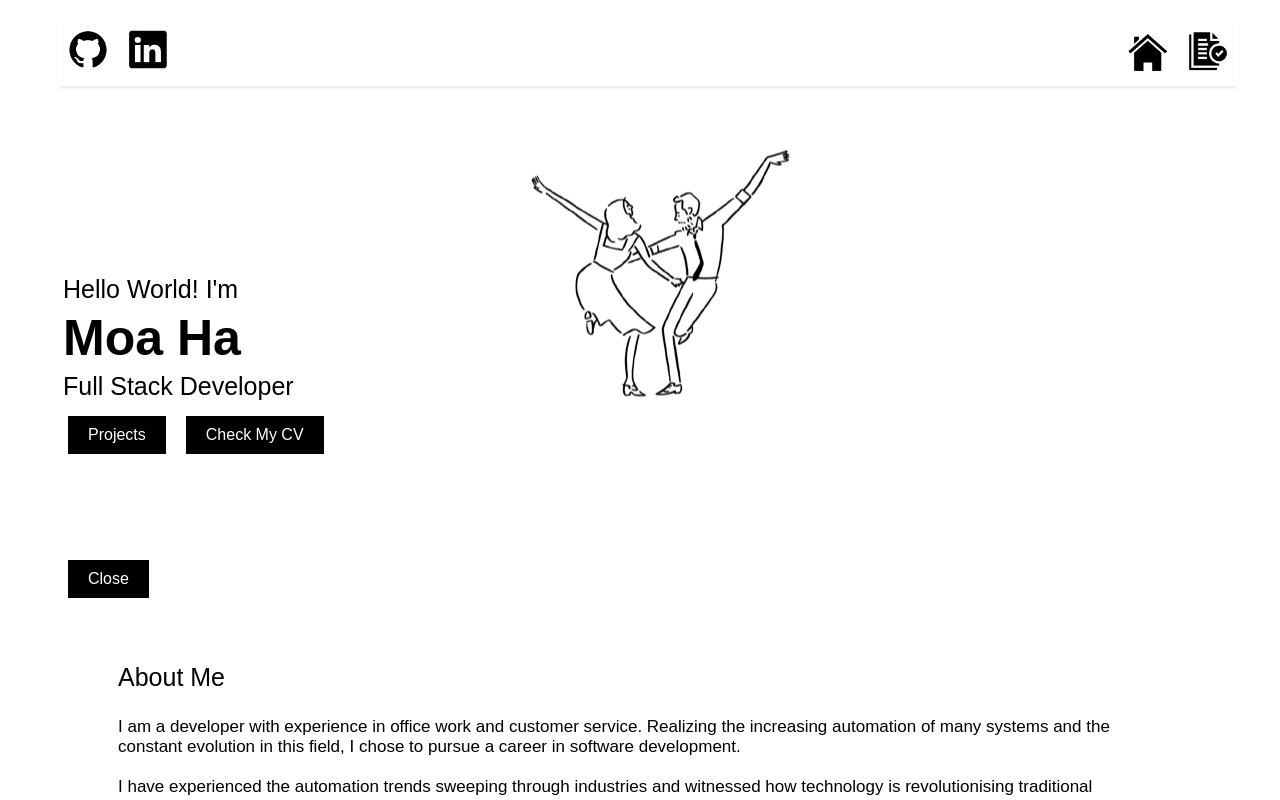
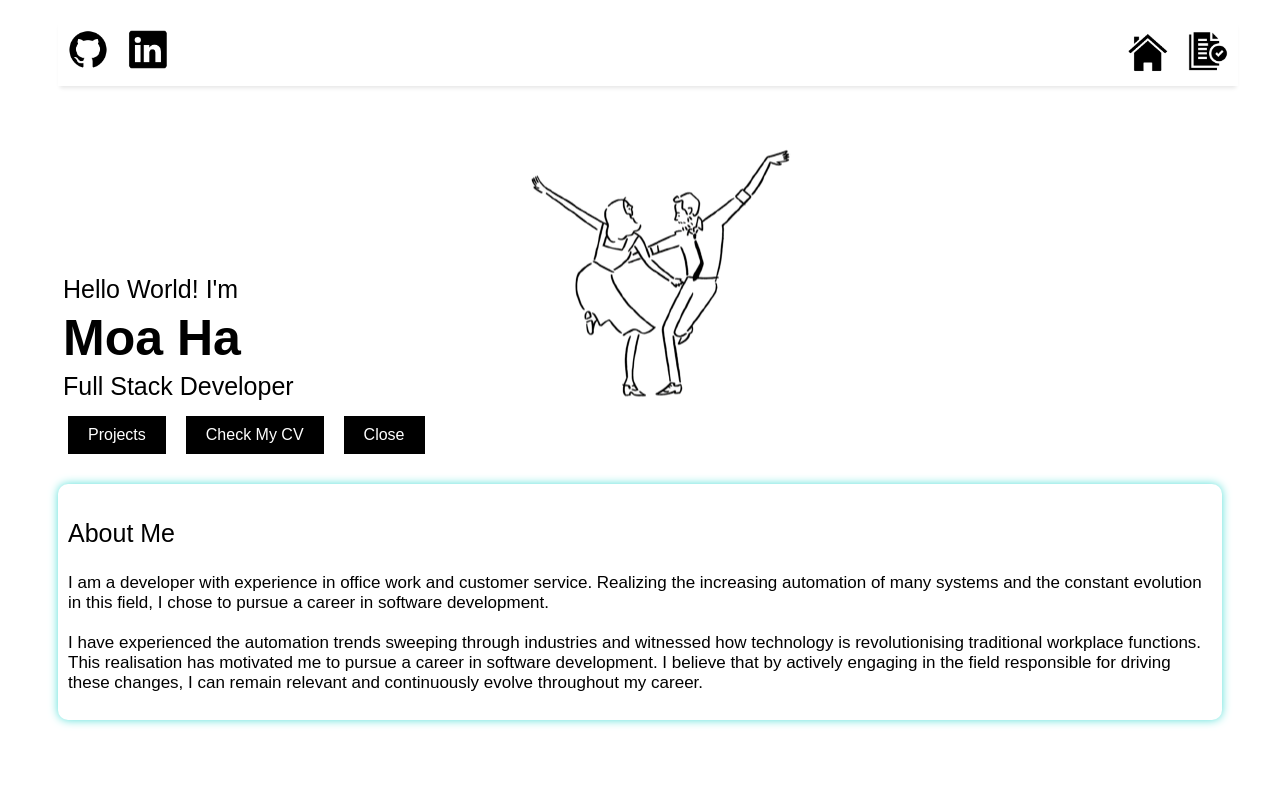
Before and after one commit to moa-ha/moa-ha.github.io, a React (Vite) app: page / in a window 1280 px wide. Both pictures are taken after a click on the button "About Me". Shown: the top 800 px of the page. Built offline with nearby package versions, Linux system fonts and the light colour scheme; the HTML template or start-up script is replaced by a standard one.

Commit message:
fix overlap

```diff
--- a/src/AboutMe.tsx
+++ b/src/AboutMe.tsx
@@ -1,38 +1,20 @@
-import { useState } from 'react'
-
 function AboutMe() {
-  const [isShow, setIsShow] = useState(false)
-
-  function handleToggle() {
-    setIsShow(!isShow)
-  }
   return (
-    <>
-      <button className="button" onClick={handleToggle}>
-        {isShow ? 'Close' : 'About Me'}
-      </button>
-
-      {isShow && (
-        <div className="container">
-          <div id="about-me">
-            <p className="title">About Me</p>
-            <p className="introduction">
-              I am a developer with experience in office work and customer
-              service. Realizing the increasing automation of many systems and
-              the constant evolution in this field, I chose to pursue a career
-              in software development.<br></br>
-              <br></br>I have experienced the automation trends sweeping through
-              industries and witnessed how technology is revolutionising
-              traditional workplace functions. This realisation has motivated me
-              to pursue a career in software development. I believe that by
-              actively engaging in the field responsible for driving these
-              changes, I can remain relevant and continuously evolve throughout
-              my career.
-            </p>
-          </div>
-        </div>
-      )}
-    </>
+    <div className="about-me">
+      <p className="title">About Me</p>
+      <p className="introduction">
+        I am a developer with experience in office work and customer service.
+        Realizing the increasing automation of many systems and the constant
+        evolution in this field, I chose to pursue a career in software
+        development.<br></br>
+        <br></br>I have experienced the automation trends sweeping through
+        industries and witnessed how technology is revolutionising traditional
+        workplace functions. This realisation has motivated me to pursue a
+        career in software development. I believe that by actively engaging in
+        the field responsible for driving these changes, I can remain relevant
+        and continuously evolve throughout my career.
+      </p>
+    </div>
   )
 }
 
--- a/src/App.tsx
+++ b/src/App.tsx
@@ -1,16 +1,12 @@
 import './style/main.css'
 import Home from './Home'
 import NavBar from './NavBar'
-import Projects from './Projects'
-import AboutMe from './AboutMe'
 
 function App() {
   return (
     <div>
       <NavBar />
       <Home />
-      <AboutMe />
-      <Projects />
     </div>
   )
 }
--- a/src/Home.tsx
+++ b/src/Home.tsx
@@ -1,6 +1,13 @@
+import { useState } from 'react'
 import AboutMe from './AboutMe'
+import Projects from './Projects'
 
 function Home() {
+  const [isShow, setIsShow] = useState(false)
+
+  const handleToggle = () => {
+    setIsShow(!isShow)
+  }
   return (
     <div className="container" id="home">
       <div className="home">
@@ -17,8 +24,12 @@ function Home() {
         >
           <button className="button">Check My CV</button>
         </a>
+        <button className="button" onClick={handleToggle}>
+          {isShow ? 'Close' : 'About Me'}
+        </button>
+        {isShow && <AboutMe />}
+        <Projects />
       </div>
-      <AboutMe />
     </div>
   )
 }
--- a/src/Projects.tsx
+++ b/src/Projects.tsx
@@ -8,7 +8,6 @@ import live from './image/live.png'
 
 function Projects() {
   return (
-    <div className="container">
     <div id="projects">
       <div className="projects">
         <img
@@ -19,7 +18,7 @@ function Projects() {
         <div className="project">
           <span className="title">Tradie Tracker</span>
           <p className="duration">
-              09 Apr ~ 17 Apr (group), 21 Apr ~ 10 May (solo) 2024
+            09 Apr ~ 17 Apr 2024 (group),<br></br>21 Apr ~ 10 May 2024 (solo)
           </p>
           <p className="description">
             Efficient Work Scheduling App
@@ -28,13 +27,12 @@ function Projects() {
           <p className="idea">
             This project is from group project from Dev Academy, and I remade
             from the scratch to consolidate the concepts and make clear code.
-              The idea was to make a scheduling app using all the tools
-              including front & backend skills we've learnt throughout the
-              bootcamp.
+            The idea was to make a scheduling app using all the tools including
+            front & backend skills we've learnt throughout the bootcamp.
           </p>
           <p className="stretch">
-              Stretch Goal: Implementing the Google Map Api to work with
-              back-end getting the real address data by string.
+            Stretch Goal: Implementing the Google Map Api to work with back-end
+            getting the real address data by string.
           </p>
           <p className="skills">
             (React / TypeScript / CSS / Express.js / Restful APIs / SQLite3 /
@@ -68,9 +66,7 @@ function Projects() {
             Dreamfest is a music festival schedule managing app.<br></br>
             This was my first app using Knex & SQL Database.
           </p>
-            <p className="skills">
-              (Express.js / Restful APIs / SQLite3 / Knex)
-            </p>
+          <p className="skills">(Express.js / Restful APIs / SQLite3 / Knex)</p>
           <a
             href="https://github.com/moa-ha/dreamfest"
             target="_blank"
@@ -172,7 +168,6 @@ function Projects() {
           </div>
         </div> */}
     </div>
-    </div>
   )
 }
 export default Projects
--- a/src/style/main.css
+++ b/src/style/main.css
@@ -62,21 +62,28 @@
 
 /* About Me */
 
-#about-me {
+.about-me {
   padding: 10px;
   transition: box-shadow 0.3s ease;
   border-radius: 10px;
+  box-shadow: 0px 0px 10px #54dfd8;
+  margin-top: 20px; /* 추가된 부분: 여백 설정 */
+  background-color: white; /* 배경색 추가 */
 }
 
 .introduction {
   font-size: 17px;
 }
 
-#about-me:hover {
+/* #about-me:hover {
   box-shadow: 0px 0px 10px #54dfd8;
-}
+} */
+
 /* Projects */
 
+#projects {
+  margin-top: 100px;
+}
 .projects {
   min-height: 280px;
   border: 1px solid gray;
@@ -86,6 +93,7 @@
 }
 .project {
   padding: 20px;
+  font-size: 17px;
 }
 
 .projects:hover {
```
Lines whose indentation alone changed are shown as unchanged.
